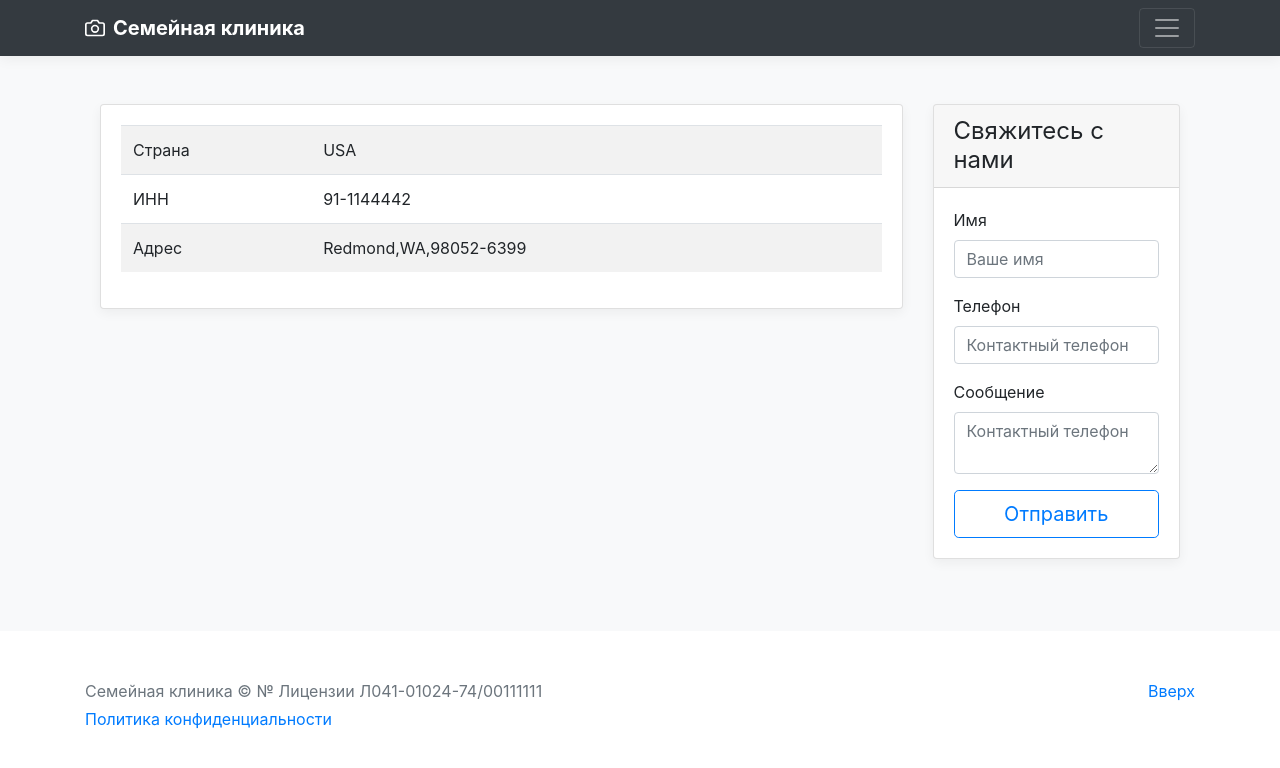
After one commit to TonyShikhovtsev/Medical-company-website, a Django app: page /contacts/ in a window 1280 px wide. The commit adds this page. Shown: the top 768 px of the page. Run offline with Django 5.2, Linux system fonts and the light colour scheme; some libraries are stand-ins or nearby versions.

Commit message:
Проработка части фронтенда сайта (построение структуры страниц сайта)

```diff
--- a/medical_services/templates/medical_services/base.html
+++ b/medical_services/templates/medical_services/base.html
@@ -45,9 +45,10 @@
                 <div class="col-sm-4 offset-md-1 py-4">
                     <h4 class="text-white">Меню</h4>
                     <ul class="list-unstyled">
-                        <li><a href="#" class="text-white">О клинике</a></li>
+                        <li><a href="{% url 'medical_services:about_us' %}" class="text-white">О клинике</a></li>
                         <li><a href="{% url 'medical_services:services' %}" class="text-white">Услуги</a></li>
-                        <li><a href="#" class="text-white">Контакты</a></li>
+                        <li><a href="{% url 'medical_services:medical_consultation' %}" class="text-white">Запись на прием</a></li>
+                        <li><a href="{% url 'medical_services:contacts' %}" class="text-white">Контакты</a></li>
                     </ul>
                 </div>
                 <div class="col-sm-10 offset-md-0 py-4">
@@ -97,7 +98,7 @@
           <a href="#">Вверх</a>
         </p>
         <p>Семейная клиника &copy; № Лицензии Л041-01024-74/00111111</p>
-        <p><a href="/docs/4.0/">Политика конфиденциальности</a></p>
+        <p><a href="{% url 'medical_services:privacy_policy' %}">Политика конфиденциальности</a></p>
       </div>
     </footer>
 
--- /dev/null
+++ b/medical_services/templates/medical_services/contacts.html
@@ -0,0 +1,54 @@
+{% extends 'medical_services/base.html' %}
+
+{% block content %}
+<div class="container">
+    <div class="row text-start">
+        <div class="col-lg-9 col-md-6 col-sm-12">
+            <div class="card mb-4 box-shadow">
+                <div class="card-body">
+                    <table class="table table-striped">
+                        <tr>
+                            <td class="w-25">Страна</td>
+                            <td>USA</td>
+                        </tr>
+                        <tr>
+                            <td class="w-25">ИНН</td>
+                            <td>91-1144442</td>
+                        </tr>
+                        <tr>
+                            <td class="w-25">Адрес</td>
+                            <td>Redmond,WA,98052-6399</td>
+                        </tr>
+                    </table>
+                </div>
+            </div>
+        </div>
+        <div class="col-lg-3 col-md-6 col-sm-12">
+            <div class="card mb-4 box-shadow">
+                <div class="card-header">
+                    <h4 class="my-0 font-weight-normal">Свяжитесь с нами</h4>
+                </div>
+                <div class="card-body">
+                    <form method="post" action="" class="form-floating">
+                        {% csrf_token %}
+                        <div class="mb-3">
+                            <label for="name">Имя</label>
+                            <input type="text" name="name" class="form-control" id="name" placeholder="Ваше имя" required>
+                        </div>
+                        <div class="mb-3">
+                            <label for="phone">Телефон</label>
+                            <input type="text" name="phone" class="form-control" id="phone" placeholder="Контактный телефон" required>
+                        </div>
+                        <div class="mb-3">
+                            <label for="message">Сообщение</label>
+                            <textarea type="text" name="message" class="form-control" id="message" placeholder="Контактный телефон" required></textarea>
+                        </div>
+                    </form>
+                    <button type="submit" class="btn btn-lg btn-block btn-outline-primary">Отправить</button>
+                </div>
+            </div>
+        </div>
+    </div>
+
+
+{% endblock %}
--- a/medical_services/templates/medical_services/services.html
+++ b/medical_services/templates/medical_services/services.html
@@ -5,6 +5,8 @@
     <section class="jumbotron text-center">
       <div class="container">
         <h1 class="jumbotron-heading">Наши услуги</h1>
+          <p class="lead text-muted">Мы предлагаем широкий спектр медицинских услуг, предназначенных для обеспечения вашего здоровья и благополучия. Наша команда состоит из опытных врачей и медицинских специалистов, готовых предоставить вам профессиональное и индивидуальное обслуживание.</p>
+          <p>
       </div>
     </section>
 
--- a/medical_services/urls.py
+++ b/medical_services/urls.py
@@ -1,9 +1,14 @@
 from django.urls import path
-from .views import index, services
+from .views import index, services, about_us, contacts, service, medical_consultation, privacy_policy
 
 app_name = 'medical_services'
 
 urlpatterns = [
     path('', index, name='index'),
     path('services/', services, name='services'),
+    path('about_us/', about_us, name='about_us'),
+    path('contacts/', contacts, name='contacts'),
+    path('service/', service, name='service'),
+    path('medical_consultation/', medical_consultation, name='medical_consultation'),
+    path('privacy_policy/', privacy_policy, name='privacy_policy'),
 ]
--- a/medical_services/views.py
+++ b/medical_services/views.py
@@ -15,3 +15,20 @@ def services(request):
         'title': 'Наши услуги'
     }
     return render(request, 'medical_services/services.html', context)
+
+
+def about_us(request):
+    return render(request, 'medical_services/about_us.html')
+
+
+def contacts(request):
+    return render(request, 'medical_services/contacts.html')
+
+def service(request):
+    return render(request, 'medical_services/service.html')
+
+def medical_consultation(request):
+    return render(request, 'medical_services/medical_consultation.html')
+
+def privacy_policy(request):
+    return render(request, 'medical_services/privacy_policy.html')
```
Also changed, not shown: medical_services/templates/medical_services/about_us.html (added, +11 -0 lines), medical_services/templates/medical_services/medical_consultation.html (added, +11 -0 lines), medical_services/templates/medical_services/privacy_policy.html (added, +11 -0 lines), medical_services/templates/medical_services/service.html (added, +11 -0 lines).
